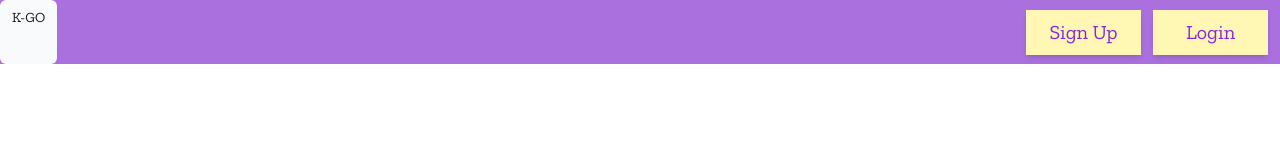
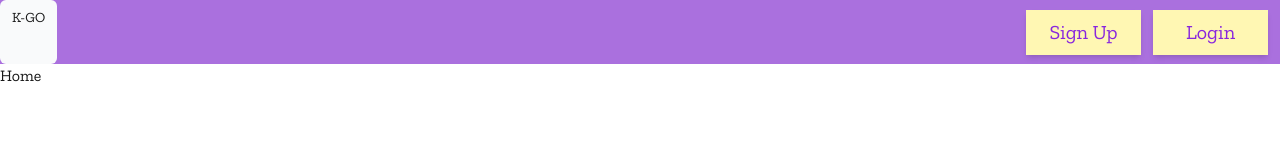
Before and after one commit to lucylee-412/k-go, a Next.js app: page / in a window 1280 px wide. Shown: the top 160 px of the page. Built offline with nearby package versions, Linux system fonts and the light colour scheme.

Commit message:
Create new route for /profile #8

```diff
--- a/src/app/page.tsx
+++ b/src/app/page.tsx
@@ -1,3 +1,3 @@
 export default function Home() {
-  return <></>;
+  return <>Home</>;
 }
--- /dev/null
+++ b/src/app/profile/page.tsx
@@ -0,0 +1,3 @@
+export default function Page() {
+  return <>Profile</>;
+}
```
